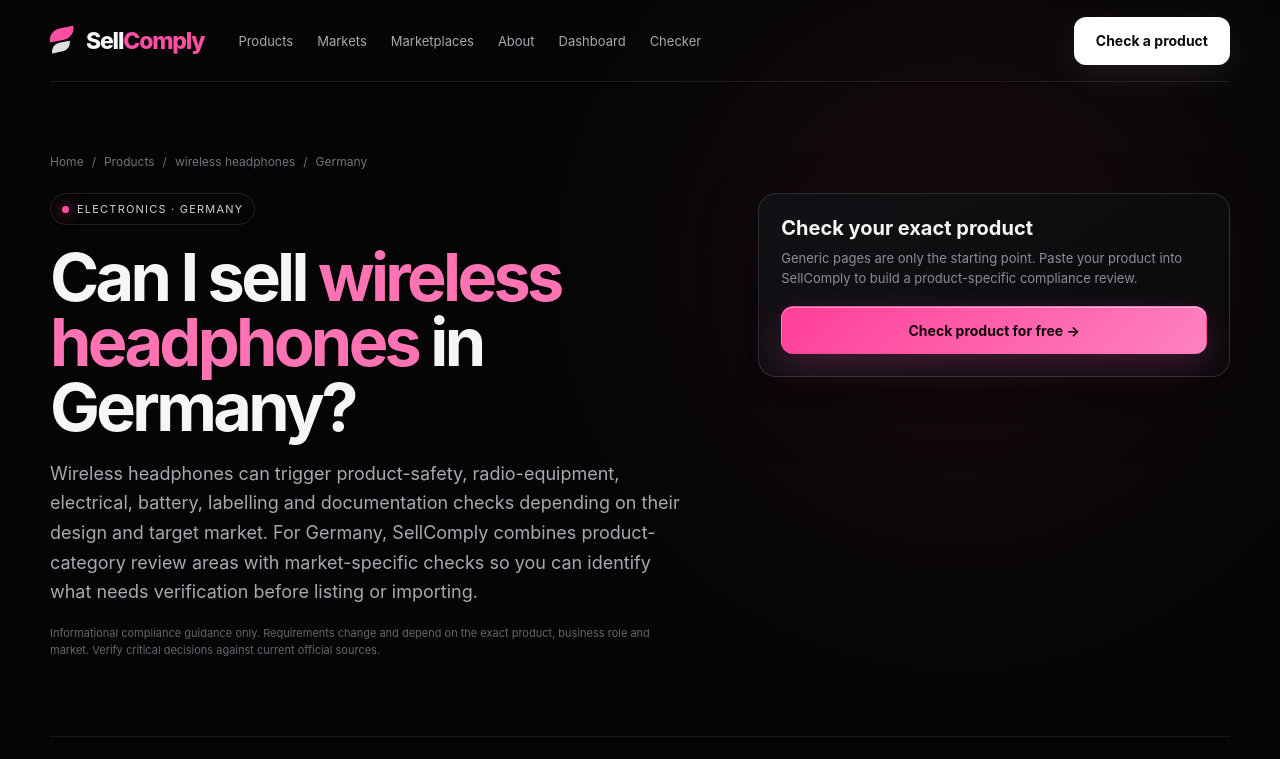
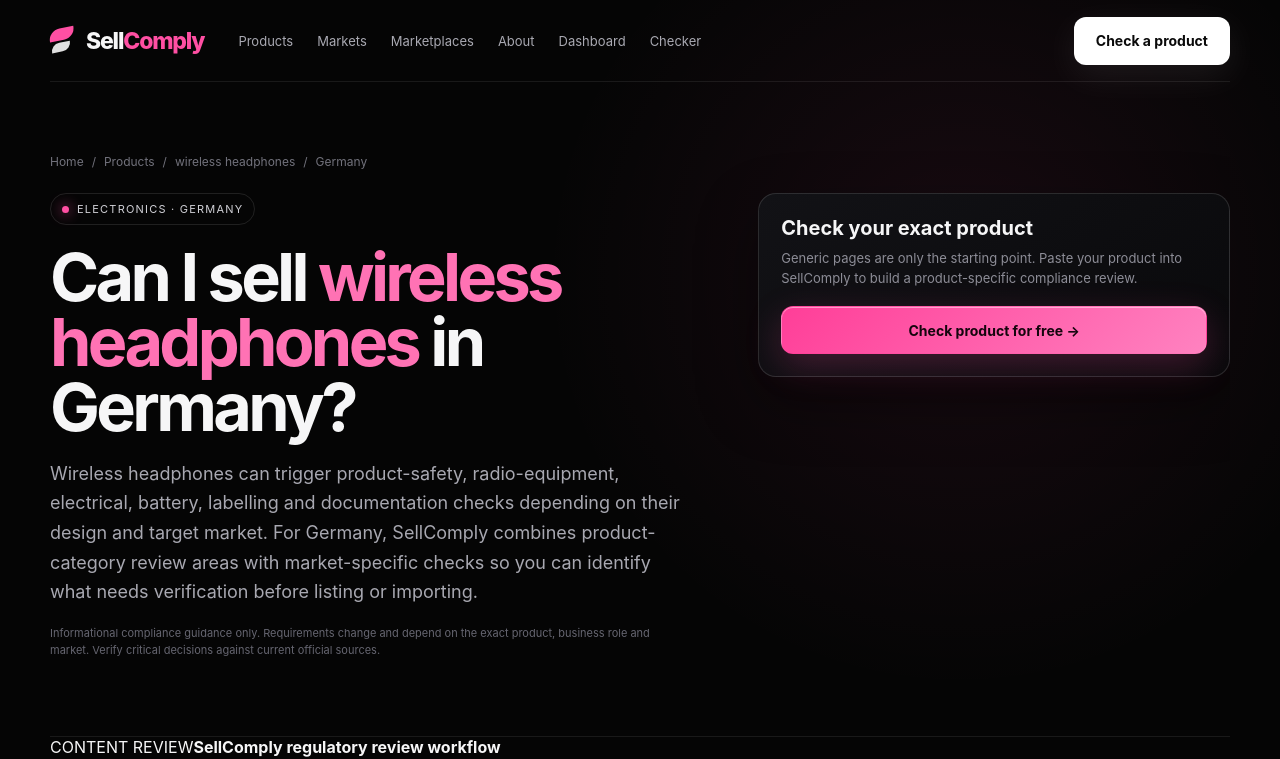
Before and after one commit to SviatF/sell-comply, a Next.js app: page /sell/wireless-headphones/germany in a window 1280 px wide. Shown: the top 759 px of the page. Built offline with nearby package versions, Linux system fonts and the light colour scheme.

Commit message:
Show editorial review disclosure on compliance pages

```diff
--- a/app/components/ComplianceSeoPage.tsx
+++ b/app/components/ComplianceSeoPage.tsx
@@ -1,6 +1,7 @@
 import Link from "next/link";
 import { MarketSeo, MarketplaceSeo, ProductSeo, marketplaces, markets, products } from "@/lib/seo-data";
 import { SeoFooter, SeoHeader } from "./SeoChrome";
+import ReviewDisclosure from "./ReviewDisclosure";
 
 type Props = {
   product: ProductSeo;
@@ -107,6 +108,11 @@
           </aside>
         </section>
 
+        <ReviewDisclosure
+          lastReviewed="9 September 2026"
+          basis="Editorial overview + structured compliance knowledge base"
+        />
+
         <section className="seo-grid">
           <article className="seo-card">
             <h2>What SellComply should review</h2>
```
